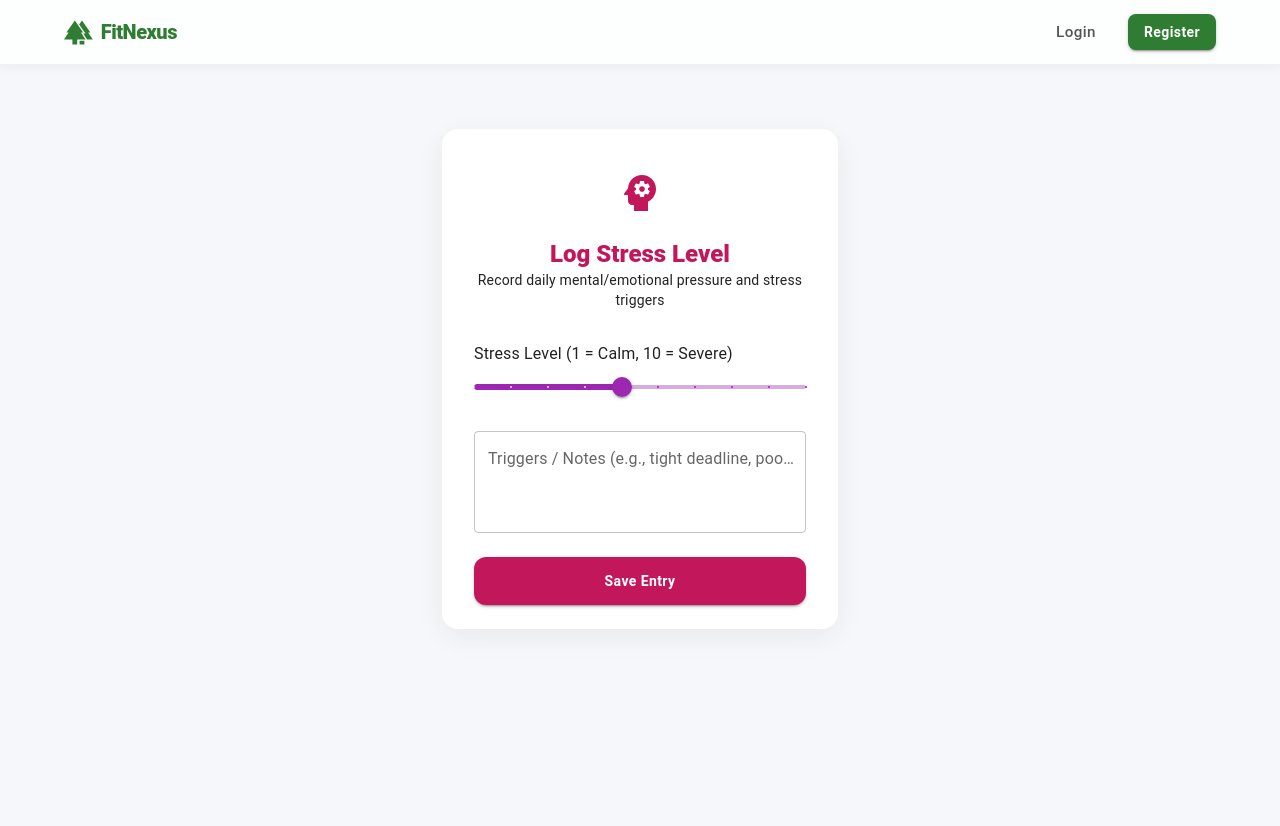
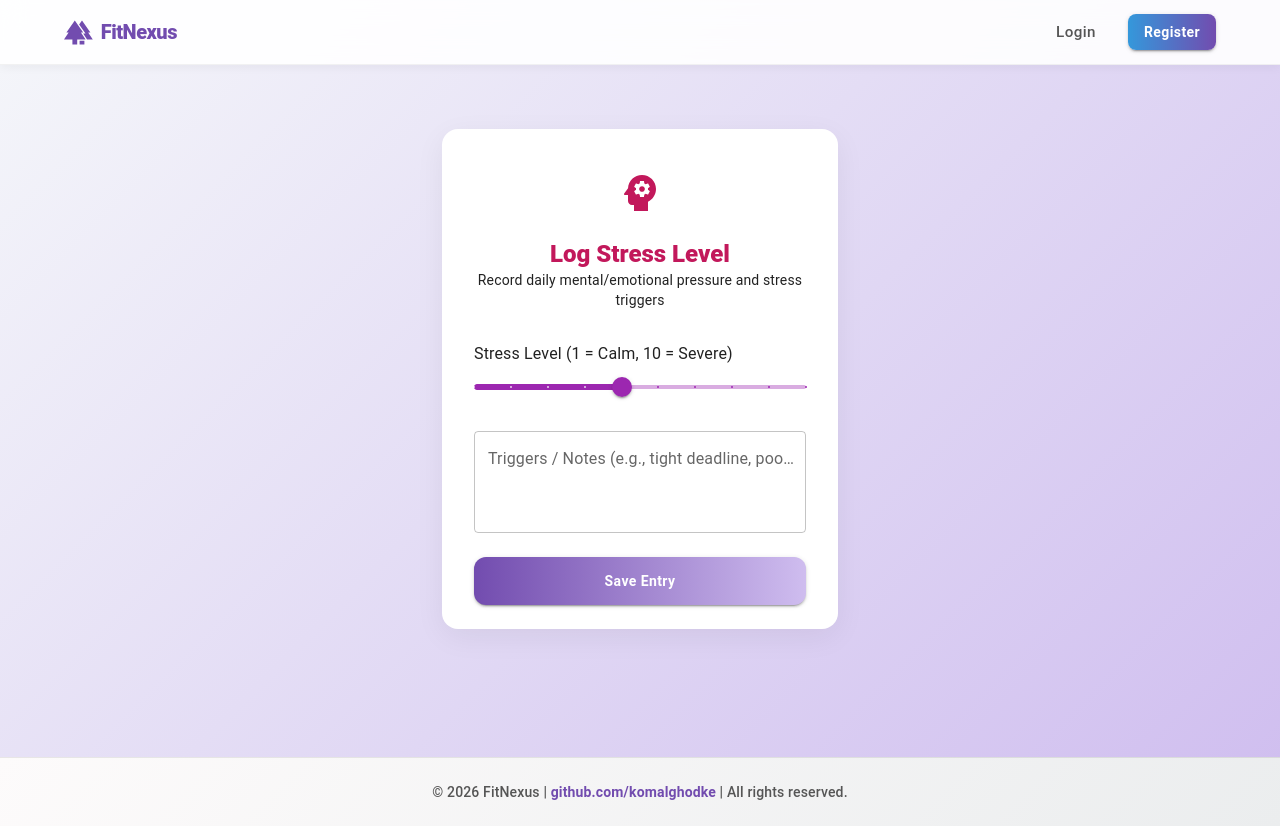
Before and after one commit to komalghodke/fit-nexus-dev, a React (Create React App) app in the folder fitnexus-frontend/: page /stress in a window 1280 px wide. Before the commit the page ends 800 px from the top, so only its background shows below. Built offline with nearby package versions, Linux system fonts and the light colour scheme.

Commit message:
Updated Theme

```diff
--- a/fitnexus-frontend/src/App.css
+++ b/fitnexus-frontend/src/App.css
@@ -1,12 +1,15 @@
+/* Global styles */
 body {
   font-family: 'Segoe UI', sans-serif;
-  background: #f5f7fa;
+  background: linear-gradient(135deg, #f5f7fa, #cfbdef); /* soft gradient using your exact colors */
   margin: 0;
   padding: 0;
+  color: #333;
 }
 
+/* Navigation bar */
 nav {
-  background: #cfbdef;
+  background: linear-gradient(90deg, #724caf, #cfbdef); /* purple gradient */
   padding: 10px;
 }
 
@@ -17,19 +20,28 @@ nav a, nav button {
   font-weight: bold;
 }
 
+/* Headings */
 h1, h2 {
   color: #333;
 }
 
+/* Forms */
 form input, form button {
   margin: 5px;
   padding: 8px;
 }
+
 form button {
-  background: rgb(114, 76, 175);
+  background: linear-gradient(90deg, rgb(114, 76, 175), #cfbdef); /* purple gradient */
   color: white;
   border: none;
   cursor: pointer;
+  border-radius: 6px;
+  transition: background 0.3s;
+}
+
+form button:hover {
+  background: linear-gradient(90deg, #724caf, #5a3a9d);
 }
 
 /* Card style for each section */
@@ -39,6 +51,11 @@ form button {
   box-shadow: 0 4px 12px rgba(0,0,0,0.08);
   padding: 20px;
   margin-bottom: 24px;
+  transition: transform 0.2s;
+}
+
+.form-section-card:hover {
+  transform: translateY(-4px);
 }
 
 /* Section titles */
@@ -87,7 +104,7 @@ form button {
 
 /* Submit button */
 .submit-btn {
-  background: #3498db;
+  background: linear-gradient(90deg, #3498db, rgb(114, 76, 175)); /* blue → purple gradient */
   color: #fff;
   font-size: 1rem;
   font-weight: 600;
@@ -99,5 +116,44 @@ form button {
 }
 
 .submit-btn:hover {
-  background: #2980b9;
+  background: linear-gradient(90deg, #2980b9, #5a3a9d);
 }
+
+/* Dashboard cards */
+.card-container {
+  display: flex;
+  gap: 20px;
+  margin-top: 20px;
+  flex-wrap: wrap;
+}
+
+.card {
+  border: 1px solid #ccc;
+  padding: 20px;
+  border-radius: 8px;
+  background: linear-gradient(135deg, #ffffff, #f5f7fa); /* subtle gradient */
+  min-width: 200px;
+  box-shadow: 0 4px 12px rgba(0,0,0,0.08);
+}
+
+.card h3 {
+  color: rgb(114, 76, 175); /* purple accent */
+}
+
+.card button {
+  background: linear-gradient(90deg, #3498db, rgb(114, 76, 175)); /* blue → purple */
+  color: #fff;
+  border: none;
+  padding: 10px 16px;
+  border-radius: 6px;
+  cursor: pointer;
+}
+
+.card button:hover {
+  background: linear-gradient(90deg, #2980b9, #5a3a9d);
+}
+
+.card button:disabled {
+  background-color: #ccc;
+  cursor: not-allowed;
+}
--- a/fitnexus-frontend/src/App.js
+++ b/fitnexus-frontend/src/App.js
@@ -3,6 +3,7 @@ import { BrowserRouter as Router, Routes, Route, Navigate } from "react-router-d
 import { WellnessProvider } from "./context/WellnessContext";
 
 import Navbar from "./components/Navbar";
+import Footer from "./components/Footer";
 import LoginForm from "./components/LoginForm";
 import RegisterForm from "./components/RegisterForm";
 import Dashboard from "./pages/Dashboard";
@@ -14,7 +15,6 @@ import SleepForm from "./pages/SleepForm";
 import StressForm from "./pages/StressForm";
 import WellnessForm from "./pages/WellnessForm";
 import "./App.css";
-
 
 function App() {
   return (
@@ -34,6 +34,7 @@ function App() {
           <Route path="/stress" element={<StressForm />} />
           <Route path="/wellness" element={<WellnessForm />} />
         </Routes>
+        <Footer />   {/* ✅ render footer after routes */}
       </Router>
     </WellnessProvider>
   );
--- /dev/null
+++ b/fitnexus-frontend/src/components/Footer.js
@@ -0,0 +1,37 @@
+import React from "react";
+import { Box, Typography, Container } from "@mui/material";
+
+function Footer() {
+  return (
+    <Box
+      component="footer"
+      sx={{
+        mt: 8,
+        py: 3,
+        background: "linear-gradient(135deg, #fdfbfb 0%, #ebedee 100%)", // clean professional gradient
+        borderTop: "1px solid rgba(0,0,0,0.08)"
+      }}
+    >
+      <Container maxWidth="lg">
+        <Typography
+          variant="body2"
+          align="center"
+          sx={{ color: "#555", fontWeight: 500 }}
+        >
+          © 2026 FitNexus |{" "}
+          <a
+            href="https://github.com/komalghodke"
+            target="_blank"
+            rel="noopener noreferrer"
+            style={{ color: "rgb(114, 76, 175)", textDecoration: "none", fontWeight: "bold" }}
+          >
+            github.com/komalghodke
+          </a>{" "}
+          | All rights reserved.
+        </Typography>
+      </Container>
+    </Box>
+  );
+}
+
+export default Footer;
--- a/fitnexus-frontend/src/components/Navbar.js
+++ b/fitnexus-frontend/src/components/Navbar.js
@@ -15,17 +15,17 @@ function Navbar() {
   const isActive = (path) => location.pathname === path;
 
   const navItemStyles = (path) => ({
-    color: isActive(path) ? "#2e7d32" : "#555",
+    color: isActive(path) ? "rgb(114, 76, 175)" : "#555",
     fontWeight: isActive(path) ? "bold" : "medium",
-    backgroundColor: isActive(path) ? "rgba(46, 125, 50, 0.08)" : "transparent",
+    backgroundColor: isActive(path) ? "rgba(114, 76, 175, 0.08)" : "transparent",
     borderRadius: 2,
     mx: 0.5,
     px: 2,
     textTransform: "none",
     fontSize: "0.95rem",
     "&:hover": {
-      backgroundColor: "rgba(46, 125, 50, 0.12)",
-      color: "#2e7d32"
+      backgroundColor: "rgba(114, 76, 175, 0.12)",
+      color: "rgb(114, 76, 175)"
     }
   });
 
@@ -33,7 +33,7 @@ function Navbar() {
     <AppBar
       position="sticky"
       sx={{
-        backgroundColor: "rgba(255, 255, 255, 0.8)",
+        backgroundColor: "rgba(255, 255, 255, 0.9)",
         backdropFilter: "blur(12px)",
         boxShadow: "0 2px 10px rgba(0,0,0,0.05)",
         borderBottom: "1px solid rgba(0,0,0,0.05)"
@@ -41,8 +41,8 @@ function Navbar() {
     >
       <Container maxWidth="lg">
         <Toolbar disableGutters sx={{ minHeight: "64px" }}>
-          <Box sx={{ display: "flex", alignItems: "center", textDecoration: "none", color: "#2e7d32", flexGrow: 1 }}>
-            <Forest sx={{ mr: 1, fontSize: "1.8rem" }} />
+          <Box sx={{ display: "flex", alignItems: "center", textDecoration: "none", color: "rgb(114, 76, 175)", flexGrow: 1 }}>
+            <Forest sx={{ mr: 1, fontSize: "1.8rem", color: "rgb(114, 76, 175)" }} />
             <Typography
               variant="h6"
               noWrap
@@ -52,7 +52,7 @@ function Navbar() {
                 fontWeight: 800,
                 letterSpacing: "-0.5px",
                 textDecoration: "none",
-                color: "#2e7d32"
+                color: "rgb(114, 76, 175)"
               }}
             >
               FitNexus
@@ -74,17 +74,16 @@ function Navbar() {
                 <Button
                   onClick={handleLogout}
                   variant="outlined"
-                  color="success"
                   size="small"
                   sx={{
                     ml: 2,
                     borderRadius: 2,
                     textTransform: "none",
-                    borderColor: "#2e7d32",
-                    color: "#2e7d32",
+                    borderColor: "rgb(114, 76, 175)",
+                    color: "rgb(114, 76, 175)",
                     "&:hover": {
-                      backgroundColor: "rgba(46, 125, 50, 0.05)",
-                      borderColor: "#1b5e20"
+                      backgroundColor: "rgba(114, 76, 175, 0.05)",
+                      borderColor: "#5a3a9d"
                     }
                   }}
                 >
@@ -104,10 +103,10 @@ function Navbar() {
                     ml: 1.5,
                     borderRadius: 2,
                     textTransform: "none",
-                    backgroundColor: "#2e7d32",
+                    background: "linear-gradient(90deg, #3498db, rgb(114, 76, 175))",
                     fontWeight: "bold",
                     "&:hover": {
-                      backgroundColor: "#1b5e20"
+                      background: "linear-gradient(90deg, #2980b9, #5a3a9d)"
                     }
                   }}
                 >
--- a/fitnexus-frontend/src/pages/App.js
+++ b/fitnexus-frontend/src/pages/App.js
@@ -12,6 +12,7 @@ import WorkoutForm from "./pages/WorkoutForm";
 import NutritionForm from "./pages/NutritionForm";
 import SleepForm from "./pages/SleepForm";
 import StressForm from "./pages/StressForm";
+import Footer from "./components/Footer";
 
 function App() {
   return (
@@ -30,6 +31,7 @@ function App() {
           <Route path="/sleep" element={<SleepForm />} />
           <Route path="/stress" element={<StressForm />} />
         </Routes>
+        <Footer />
       </Router>
     </WellnessProvider>
   );
--- a/fitnexus-frontend/src/pages/WellnessForm.js
+++ b/fitnexus-frontend/src/pages/WellnessForm.js
@@ -544,7 +544,7 @@ const WellnessForm = () => {
     <Container maxWidth="md" sx={{ py: 6 }}>
       {/* Language Selector */}
       <Box sx={{ display: "flex", justifyContent: "space-between", alignItems: "center", mb: 4 }}>
-        <Typography variant="h5" component="h2" sx={{ fontWeight: 800, color: "#1b5e20" }}>
+        <Typography variant="h5" component="h2" sx={{ fontWeight: 800, color: "rgb(114, 76, 175)" }}>
           🧘 {t("assessmentTitle")}
         </Typography>
         <ButtonGroup size="small" color="success">
@@ -564,7 +564,7 @@ const WellnessForm = () => {
         {t("assessmentSubtitle")}
       </Typography>
 
-      <Card sx={{ borderRadius: 4, boxShadow: "0 6px 20px rgba(0,0,0,0.06)", overflow: "visible", mb: 4 }}>
+      <Card sx={{ borderRadius: 4, boxShadow: "0 6px 20px rgba(0,0,0,0.06)", overflow: "visible", mb: 4, background: "linear-gradient(135deg, #ffffff, #f5f7fa)" }}>
         <CardContent sx={{ p: 4 }}>
           {/* Stepper Header */}
           <Stepper activeStep={activeStep} alternativeLabel sx={{ mb: 5 }}>
@@ -604,13 +604,13 @@ const WellnessForm = () => {
                 onClick={handleSubmit}
                 disabled={loading}
                 sx={{
-                  backgroundColor: "#2e7d32",
-                  fontWeight: "bold",
                   px: 4,
                   textTransform: "none",
                   borderRadius: 2.5,
+                  fontWeight: "bold",
+                  background: "linear-gradient(90deg, #3498db, rgb(114, 76, 175))",
                   "&:hover": {
-                    backgroundColor: "#1b5e20"
+                    background: "linear-gradient(90deg, #2980b9, #5a3a9d)"
                   }
                 }}
               >
@@ -621,13 +621,13 @@ const WellnessForm = () => {
                 variant="contained"
                 onClick={handleNext}
                 sx={{
-                  backgroundColor: "#2e7d32",
-                  fontWeight: "bold",
                   px: 4,
                   textTransform: "none",
                   borderRadius: 2.5,
+                  fontWeight: "bold",
+                  background: "linear-gradient(90deg, #3498db, rgb(114, 76, 175))",
                   "&:hover": {
-                    backgroundColor: "#1b5e20"
+                    background: "linear-gradient(90deg, #2980b9, #5a3a9d)"
                   }
                 }}
               >
```
Also changed, not shown: fitnexus-frontend/src/pages/Dashboard.js (+16 -15 lines), fitnexus-frontend/src/pages/ProfilePage.js (+10 -10 lines).
